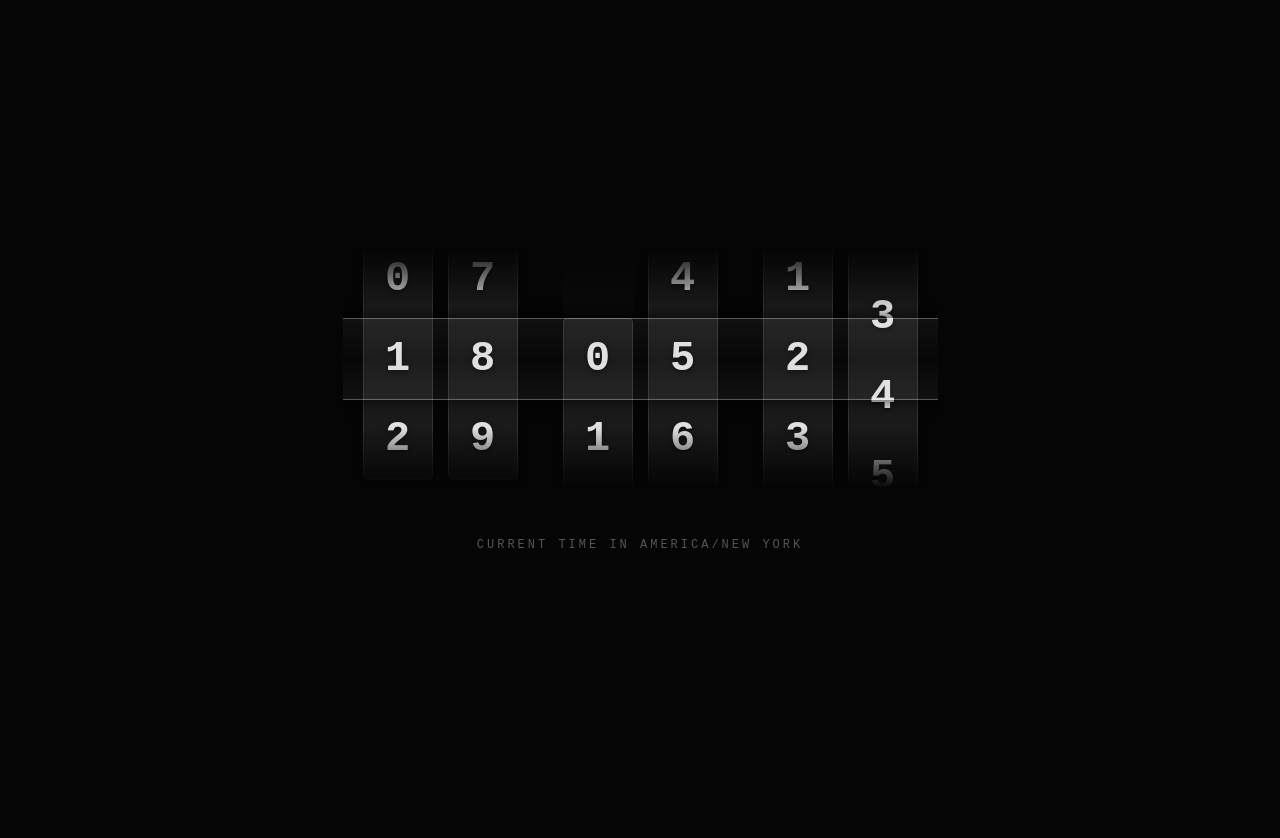
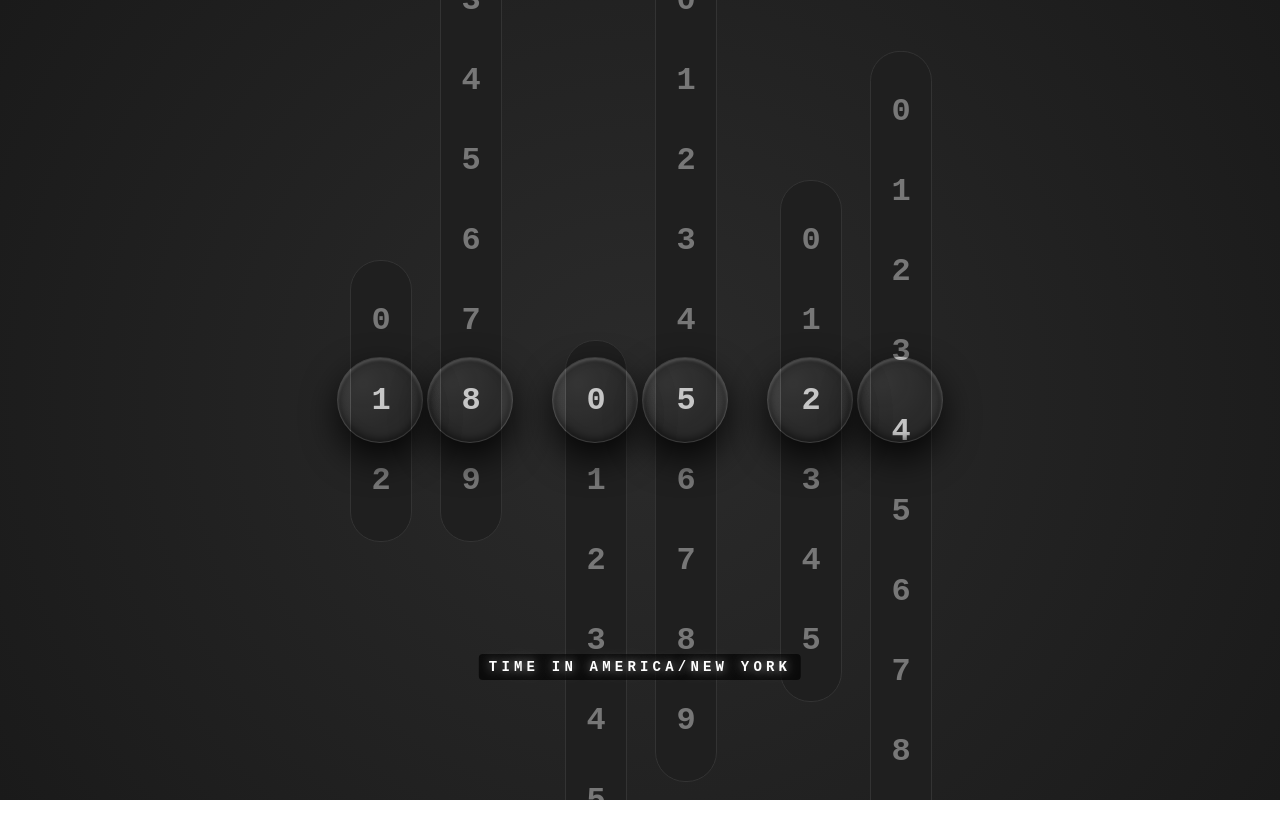
Before and after one commit to kambleakash0/am-i-awake, a plain HTML site: page index.html in a window 1280 px wide. After the commit the page ends 800 px from the top, so only its background shows below. Drawn offline with Linux system fonts and the light colour scheme.

Commit message:
feat: Redesign clock UI with a full-screen layout, circular column lenses, and refined time display logic.

```diff
--- a/index.html
+++ b/index.html
@@ -4,19 +4,15 @@
 <head>
     <meta charset="UTF-8">
     <meta name="viewport" content="width=device-width, initial-scale=1.0">
-    <title>Am I Awake?</title>
+    <title>Am I awake?</title>
     <link rel="stylesheet" href="style.css">
 </head>
 
 <body>
     <div class="stage">
-
         <div class="clock" id="clock">
-            <!-- Columns will be injected here by JS -->
-            <!-- The Glass Lens Overlay -->
-            <div class="lens"></div>
+            <!-- Columns generated by JS -->
         </div>
-
         <div class="label" id="timezone-label">Loading...</div>
     </div>
 
--- a/script.js
+++ b/script.js
@@ -1,111 +1,78 @@
-// 1. SELECT DOM ELEMENTS
 const clockEl = document.getElementById('clock');
 const labelEl = document.getElementById('timezone-label');
 
-// 2. READ CONFIGURATION (From config.js)
-// If config is missing, default to UTC to prevent crash
+// CONFIG
 const targetTimezone = (typeof CONFIG !== 'undefined' && CONFIG.timezone) ? CONFIG.timezone : 'UTC';
+labelEl.innerText = `TIME IN ${targetTimezone.replace('_', ' ').toUpperCase()}`;
 
-// Update the text label
-labelEl.innerText = `Current time in ${targetTimezone.replace('_', ' ')}`;
-
-// 3. DEFINE CLOCK STRUCTURE
-// We need 6 columns for digits and spacers in between
+// Structure
 const structure = [
-    { id: 'h1', max: 2 }, // 10s of Hours (0-2)
-    { id: 'h2', max: 9 }, // 1s of Hours (0-9)
-    { spacer: true },
-    { id: 'm1', max: 5 }, // 10s of Minutes (0-5)
-    { id: 'm2', max: 9 }, // 1s of Minutes (0-9)
-    { spacer: true },
-    { id: 's1', max: 5 }, // 10s of Seconds (0-5)
-    { id: 's2', max: 9 }  // 1s of Seconds (0-9)
+    { id: 'h1', max: 2 },
+    { id: 'h2', max: 9 },
+    { id: 'm1', max: 5 },
+    { id: 'm2', max: 9 },
+    { id: 's1', max: 5 },
+    { id: 's2', max: 9 }
 ];
 
-// 4. GENERATE HTML DYNAMICALLY
-// This creates the vertical strips of numbers
+// Generate HTML
 structure.forEach(col => {
-    if (col.spacer) {
-        // Create a small gap between groups
-        const spacer = document.createElement('div');
-        spacer.style.width = '15px'; // Adjust spacing width here
-        clockEl.appendChild(spacer);
-    } else {
-        // Create the window (column)
     const column = document.createElement('div');
     column.className = 'column';
 
-        // Create the moving strip (numbers)
     const numbers = document.createElement('div');
     numbers.className = 'numbers';
     numbers.id = col.id;
 
-        // Populate numbers 0 to max
     for (let i = 0; i <= col.max; i++) {
         const num = document.createElement('div');
         num.className = 'num';
         num.innerText = i;
         numbers.appendChild(num);
     }
-
     column.appendChild(numbers);
     clockEl.appendChild(column);
-    }
 });
 
-// 5. UPDATE FUNCTION
-const numberHeight = 70; // This must match .num height in CSS
+// Update Function
+const numberHeight = 80;
 
 function updateClock() {
     const now = new Date();
+    const timeInZone = new Date(now.toLocaleString('en-US', { timeZone: targetTimezone }));
 
-    // MUST match the height defined in CSS (.num height)
-    const numberHeight = 80;
+    const h = timeInZone.getHours().toString().padStart(2, '0');
+    const m = timeInZone.getMinutes().toString().padStart(2, '0');
+    const s = timeInZone.getSeconds().toString().padStart(2, '0');
 
-    // Convert current time to the Target Timezone
-    const options = {
-        timeZone: targetTimezone,
-        hour12: false, // 24-hour format
-        hour: '2-digit',
-        minute: '2-digit',
-        second: '2-digit'
-    };
-
-    // Returns string like "23:59:48"
-    // We use 'en-US' to ensure colons are used as separators
-    const timeString = new Intl.DateTimeFormat('en-US', options).format(now);
-
-    // Remove colons to get a clean string of digits: "235948"
-    const [h, m, s] = timeString.split(':');
-
-    // Map digits to IDs
     const digits = {
         h1: h[0], h2: h[1],
         m1: m[0], m2: m[1],
         s1: s[0], s2: s[1]
     };
 
-    // Apply Animations
     for (const [id, value] of Object.entries(digits)) {
         const el = document.getElementById(id);
         if (el) {
-            // MATH EXPLANATION:
-            // We want the active number to be in the middle of the view.
-            // Our view shows 3 numbers. The middle slot is index 1.
-            // 70px is the height of one number.
-            // To put '0' in the middle, we shift DOWN by 70px (1 * height).
-            // To put '1' in the middle, we are at 0px.
-            // To put '2' in the middle, we shift UP by -70px.
-            // Formula: InitialOffset - (Digit * Height)
+            // MATH UPDATE for "top: 50%" CSS:
+            // The strip starts anchored at the center of the screen.
+            // "0" is the first item. Its center is 40px down.
+            // We need to shift UP by 40px to center "0".
+            // For "1", we shift UP by (80 + 40) = 120px.
 
-            const offset = 70;
-            const y = offset - (parseInt(value) * numberHeight);
+            // Formula: - (Value * Height) - (Height / 2)
+            // But wait, we added padding: 20px in CSS!
+            // So "0" center is actually at 20px (padding) + 40px (half-height) = 60px.
+
+            const padding = 20;
+            const centerOffset = numberHeight / 2; // 40
+
+            const y = - (parseInt(value) * numberHeight) - centerOffset - padding;
 
             el.style.transform = `translateY(${y}px)`;
         }
     }
 }
 
-// 6. START THE LOOP
 setInterval(updateClock, 1000);
-updateClock(); // Run immediately so there is no 1-second delay on load
+updateClock();
--- a/style.css
+++ b/style.css
@@ -1,132 +1,142 @@
-/* 1. Global Reset & Dark Theme */
+/* 1. Global Full Screen Setup */
 body {
-    background-color: #050505;
-    /* Pitch black background */
+    /* Matching the dark grey from your reference image */
+    background: radial-gradient(circle at center, #2b2b2b 0%, #1a1a1a 100%);
     color: #fff;
-    font-family: 'Roboto Mono', 'Courier New', monospace;
+    font-family: 'Roboto Mono', monospace;
+    height: 100vh;
+    margin: 0;
+    overflow: hidden;
+    /* Prevent scrolling if reels get too long */
     display: flex;
     justify-content: center;
     align-items: center;
-    height: 100vh;
-    margin: 0;
+}
+
+.stage {
+    width: 100%;
+    height: 100%;
+    position: relative;
     overflow: hidden;
 }
 
-/* 2. The Stage */
-.stage {
-    position: relative;
-    display: flex;
-    flex-direction: column;
-    align-items: center;
-    gap: 30px;
-}
-
-/* 3. The Clock Container */
+/* 2. The Clock Container (Full Screen) */
 .clock {
-    display: flex;
-    gap: 15px;
-    /* Spacing between reels */
-    padding: 0 20px;
-    height: 240px;
-    /* Viewport height (3 x 80px numbers) */
-    position: relative;
-
-    /* This creates the "Fade into darkness" at top/bottom */
-    -webkit-mask-image: linear-gradient(to bottom,
-            transparent 0%,
-            black 25%,
-            black 75%,
-            transparent 100%);
-    mask-image: linear-gradient(to bottom,
-            transparent 0%,
-            black 25%,
-            black 75%,
-            transparent 100%);
-}
-
-/* 4. The "Glass Lens" Overlay */
-/* This sits ON TOP of the clock to create the shiny bar effect */
-.lens {
-    position: absolute;
-    top: 50%;
-    /* Center vertically */
-    left: -20px;
-    right: -20px;
-    height: 80px;
-    /* Slightly taller than one number */
-    transform: translateY(-50px);
-    /* Adjust based on padding/label spacing */
-
-    /* Glass Effect */
-    background: linear-gradient(to bottom,
-            rgba(255, 255, 255, 0.05) 0%,
-            rgba(255, 255, 255, 0.01) 50%,
-            rgba(255, 255, 255, 0.05) 100%);
-    border-top: 1px solid rgba(255, 255, 255, 0.3);
-    border-bottom: 1px solid rgba(255, 255, 255, 0.3);
-    box-shadow:
-        0 0 15px rgba(0, 0, 0, 0.8),
-        inset 0 0 20px rgba(255, 255, 255, 0.02);
-
-    pointer-events: none;
-    /* Let clicks pass through */
-    z-index: 10;
-    border-radius: 4px;
-}
-
-/* 5. The Columns (The "Tracks") */
-.column {
-    width: 70px;
-    /* Width of the tape */
-    position: relative;
-    /* Optional: Dark track behind the tape */
-    background: rgba(255, 255, 255, 0.02);
-    border-radius: 4px;
-}
-
-/* 6. The Moving Ribbon (The "Tape") */
-.numbers {
-    display: flex;
-    flex-direction: column;
-    transition: transform 0.6s cubic-bezier(0.25, 1, 0.5, 1);
-    /* "Springy" mechanical ease */
-
-    /* The Ribbon Look */
-    background: #1a1a1a;
-    /* Dark Grey Ribbon */
-    border-radius: 4px;
-    box-shadow: 0 0 10px rgba(0, 0, 0, 0.5);
-    border: 1px solid #333;
-}
-
-/* 7. The Numbers */
-.num {
-    height: 80px;
-    /* Taller numbers */
+    width: 100%;
+    height: 100vh;
+    /* Fill the page */
     display: flex;
     justify-content: center;
     align-items: center;
-
-    font-size: 42px;
-    font-weight: 700;
-    color: #888;
-    /* Inactive numbers are dim */
-    text-shadow: 0 2px 4px rgba(0, 0, 0, 0.5);
+    position: relative;
 }
 
-/* OPTIONAL: Highlight the active number */
-/* Since we can't target the "current" one easily in CSS alone,
-   we rely on the lens and mask to frame it.
-   But we can make the text slightly brighter globally
-   and rely on the mask to dim the others. */
-.num {
-    color: #e0e0e0;
+/* 3. The Columns (Full Height Tracks) */
+.column {
+    position: relative;
+    width: 80px;
+    height: 100vh;
+    /* Fill vertical space */
+    margin: 0 5px;
+
+    /* CRITICAL: Allow ribbons to extend fully up and down */
+    overflow: visible;
+
+    /* Flex alignment for the lens pseudo-element */
+    display: flex;
+    justify-content: center;
+    align-items: center;
 }
 
+/* Group spacing */
+.column:nth-child(2),
+.column:nth-child(4) {
+    margin-right: 40px;
+}
+
+/* 4. The Lens (Circular Spotlight) */
+.column::after {
+    content: '';
+    position: absolute;
+    /* Since column is flex-centered, we just need dimensions */
+    width: 84px;
+    height: 84px;
+    border-radius: 50%;
+
+    /* Lens Styles */
+    background: radial-gradient(circle at 30% 30%, rgba(255, 255, 255, 0.05), transparent 60%);
+    box-shadow:
+        0 15px 35px rgba(0, 0, 0, 0.8),
+        inset 0 2px 3px rgba(255, 255, 255, 0.2),
+        inset 0 -2px 10px rgba(0, 0, 0, 0.6);
+
+    backdrop-filter: brightness(1.6) contrast(1.1);
+    z-index: 10;
+    /* Above numbers, below text */
+    pointer-events: none;
+    border: 1px solid rgba(255, 255, 255, 0.08);
+}
+
+/* 5. The Moving Ribbon */
+.numbers {
+    position: absolute;
+    top: 50%;
+    left: 50%;
+
+    /* UPDATED WIDTH & CENTERING */
+    width: 60px;
+    /* Was 50px */
+    margin-left: -30px;
+    /* Was -25px (Must be half of width) */
+
+    display: flex;
+    flex-direction: column;
+    transition: transform 0.6s cubic-bezier(0.34, 1.56, 0.64, 1);
+
+    background: #1f1f1f;
+    border-radius: 30px;
+    /* Slight adjustment to match new width */
+    border: 1px solid #333;
+    padding: 20px 0;
+
+    box-sizing: content-box;
+}
+
+.num {
+    height: 80px;
+    line-height: 80px;
+    display: flex;
+    justify-content: center;
+    align-items: center;
+    font-size: 32px;
+    font-weight: 700;
+    color: #777;
+    /* Readable but dimmer than active */
+}
+
+/* 6. The Glowing Text Label */
 .label {
-    color: #555;
-    font-size: 12px;
-    text-transform: uppercase;
-    letter-spacing: 3px;
-    margin-top: 20px;
+    position: absolute;
+    /* Position it visually on top of the reels */
+    bottom: 15%;
+    left: 50%;
+    transform: translateX(-50%);
+
+    font-size: 14px;
+    letter-spacing: 0.3em;
+    font-weight: 700;
+    color: #fff;
+
+    /* THE GLOW EFFECT */
+    text-shadow:
+        0 0 10px rgba(255, 255, 255, 0.5),
+        0 0 20px rgba(255, 255, 255, 0.4);
+
+    z-index: 100;
+    /* Sit on top of everything */
+    pointer-events: none;
+    background: rgba(0, 0, 0, 0.7);
+    /* Optional: tiny background for readability */
+    padding: 5px 10px;
+    border-radius: 4px;
 }
```
Lines whose indentation alone changed are shown as unchanged.
